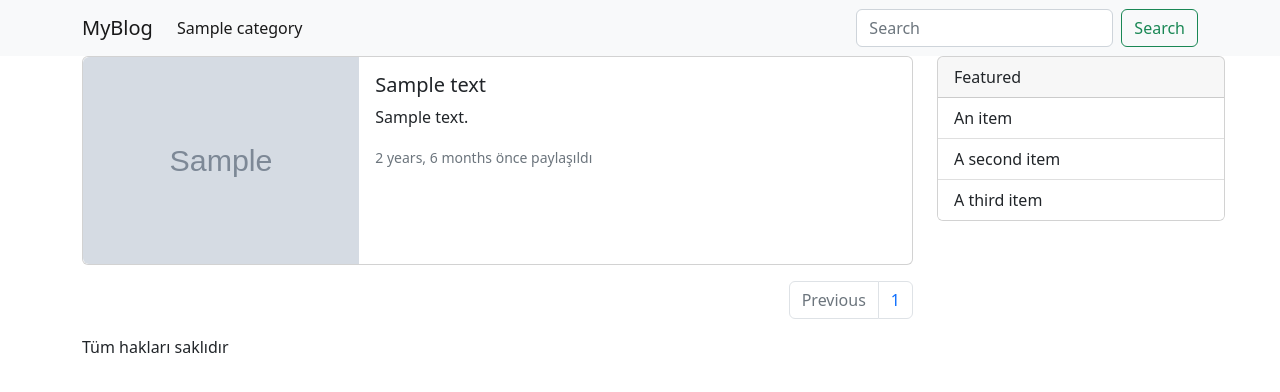
After one commit to atak-05/django-blog-udemy, a Django app: a page that uses blog/templates/components/navbar.html in a window 1280 px wide. The commit adds this page. Shown: the top 392 px of the page. Run offline with Django 4.2, Linux system fonts and the light colour scheme; tables that the repository leaves empty hold one stand-in row (values such as "Sample post"); grey boxes marked "Sample" are stand-in pictures; parts of the project's set-up code (start-up, migrations or seed data) failed here and were passed over; some libraries are stand-ins or nearby versions.

Commit message:
category view created!

```diff
--- /dev/null
+++ b/blog/blog_app/templates/pages/category.html
@@ -0,0 +1,50 @@
+{% extends "base.html" %}
+
+
+{%block title%}My Blog{%endblock%}
+{%block content%}
+<!--Main Part-->
+{% for text in texts%}
+<div class="card mb-3">
+  <div class="row g-0">
+    <div class="col-md-4">
+      <img src=" {{text.image.url}} " class="img-fluid rounded-start" alt="...">
+    </div>
+    <div class="col-md-8">
+      <div class="card-body">
+        <h5 class="card-title"> {{text.title}} </h5>
+        <p class="card-text"> {{text.context|truncatechars:250}} </p>
+        <p class="card-text"><small class="text-muted"> {{text.created_at|timesince}} önce paylaşıldı</small></p>
+      </div>
+    </div>
+  </div>
+</div>
+{% empty %}
+<p>Hiç yazı bulunamadı.</p>
+{% endfor %}
+<!--pagination Start-->
+<nav aria-label="Page navigation example">
+  <ul class="pagination justify-content-end">
+    {% if texts.has_previous %}
+    <li class="page-item">
+      <a class="page-link" href="?page={{texts.previous_page_number}}" tabindex="-1" >Previous</a>
+    </li>
+    {% else %}
+    <li class="page-item disabled">
+      <a class="page-link">Previous</a>
+    </li>
+    {%endif%}
+    <li class="page-item"><a class="page-link" href="#"> {{texts.number}}</a></li>
+    {%if texts.has_next %}
+      <li class="page-item">
+        <a class="page-link" href="?page={{texts.next_page_number}}" >{{texts.next_page_number}}</a>
+      </li>
+      <li class="page-item">
+        <a class="page-link" href="?page={{texts.paginator.num_pages}}" >End</a>
+      </li>
+    {%endif%}
+
+  </ul>
+</nav>
+</div>
+{%endblock%}
--- a/blog/blog_app/urls.py
+++ b/blog/blog_app/urls.py
@@ -1,9 +1,11 @@
 import imp
+from unicodedata import name
 from django.urls import path
 from blog_app.view import contact
-from blog_app.view import home
+from blog_app.view import home,category
 
 urlpatterns = [
     path('',home, name='home'),
-    path('contact/', contact, name='contact')
+    path('contact/', contact, name='contact'),
+    path('category/<slug:categorySlug>', category, name = 'category' )
 ]
--- a/blog/blog_app/view/__init__.py
+++ b/blog/blog_app/view/__init__.py
@@ -1,2 +1,3 @@
 from .contact import contact
 from .home import home
+from .category import category
--- /dev/null
+++ b/blog/blog_app/view/category.py
@@ -0,0 +1,14 @@
+from django.shortcuts import render, get_object_or_404
+from blog_app.models import TextModel, CategoryModel
+from django.core.paginator import Paginator
+
+def category(request, categorySlug):
+    category= get_object_or_404(CategoryModel, slug= categorySlug)
+    text = category.text.order_by("-id")
+    page = request.GET.get('page')
+    paginator = Paginator(text,2)
+
+    return render (request,'pages/category.html',context={
+        'texts' : paginator.get_page(page),
+        'category_title' :category.title
+        })
--- a/blog/templates/components/navbar.html
+++ b/blog/templates/components/navbar.html
@@ -18,7 +18,7 @@
       <ul class="navbar-nav me-auto mb-2 mb-lg-0">
         {% for category in categories%}
         <li class="nav-item">
-          <a class="nav-link active" aria-current="page" href="#">{{ category.title}}</a>
+          <a class="nav-link active" aria-current="page" href="{% url 'category' categorySlug=category.slug %}">{{ category.title}}</a>
         </li>
         {% endfor %}
       </ul>
```
Also changed, not shown: blog/blog_app/view/home.py (line endings or trailing spaces).
